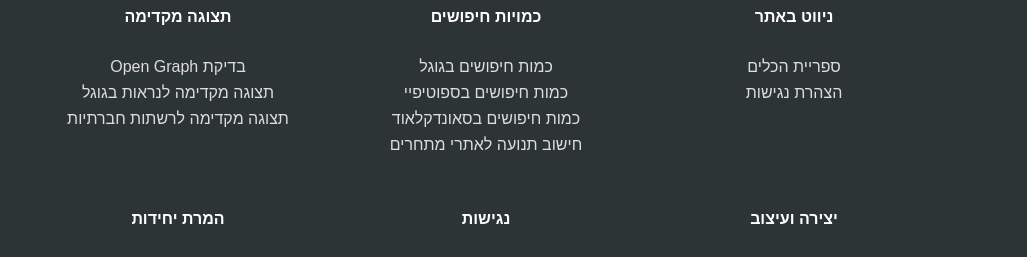
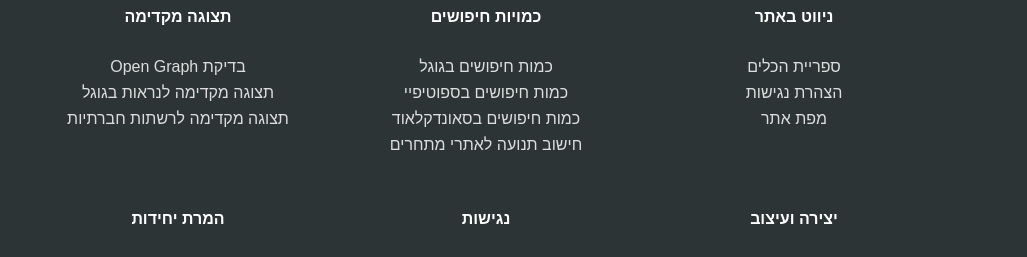
Before and after one commit to tools-by-rotem/webtools, a plain HTML site: page social-link-preview.html in a window 1280 px wide. Shown: the part 517-774 px from the top of the page, 0-1027 px from the left. Drawn offline with Linux system fonts and the light colour scheme; a script that the page names is missing.

Commit message:
Update social-link-preview.html

```diff
--- a/social-link-preview.html
+++ b/social-link-preview.html
@@ -594,6 +594,7 @@
                 <ul>
                     <li><a href="https://tools-by-rotem.github.io/webtools/">ספריית הכלים</a></li>
                     <li><a href="https://tools-by-rotem.github.io/webtools/accessibility-statement">הצהרת נגישות</a></li>
+                    <li><a href="https://tools-by-rotem.github.io/webtools/sitemap">מפת אתר</a></li>
                 </ul>
             </div>
             <div class="footer-section">
```
